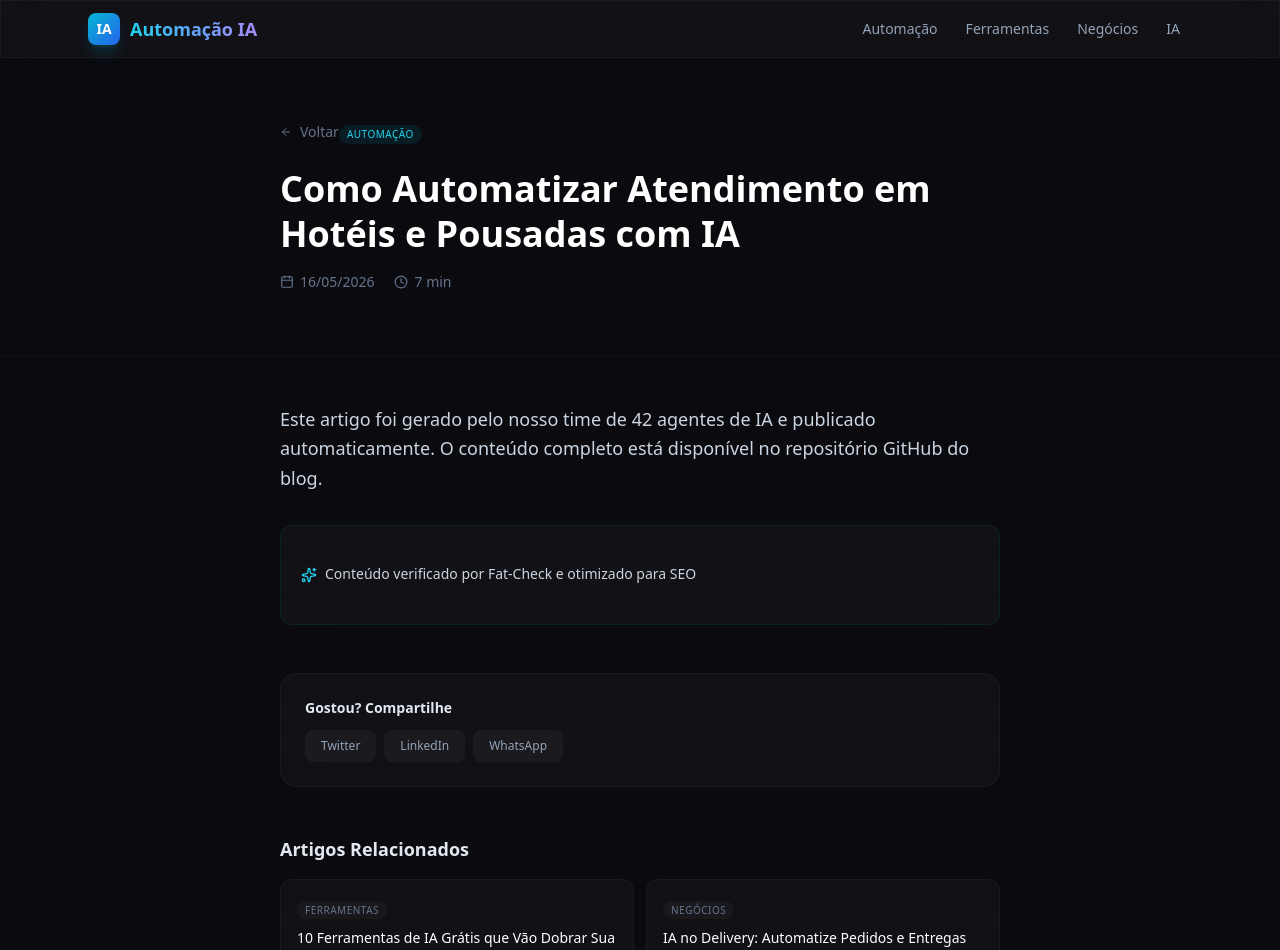
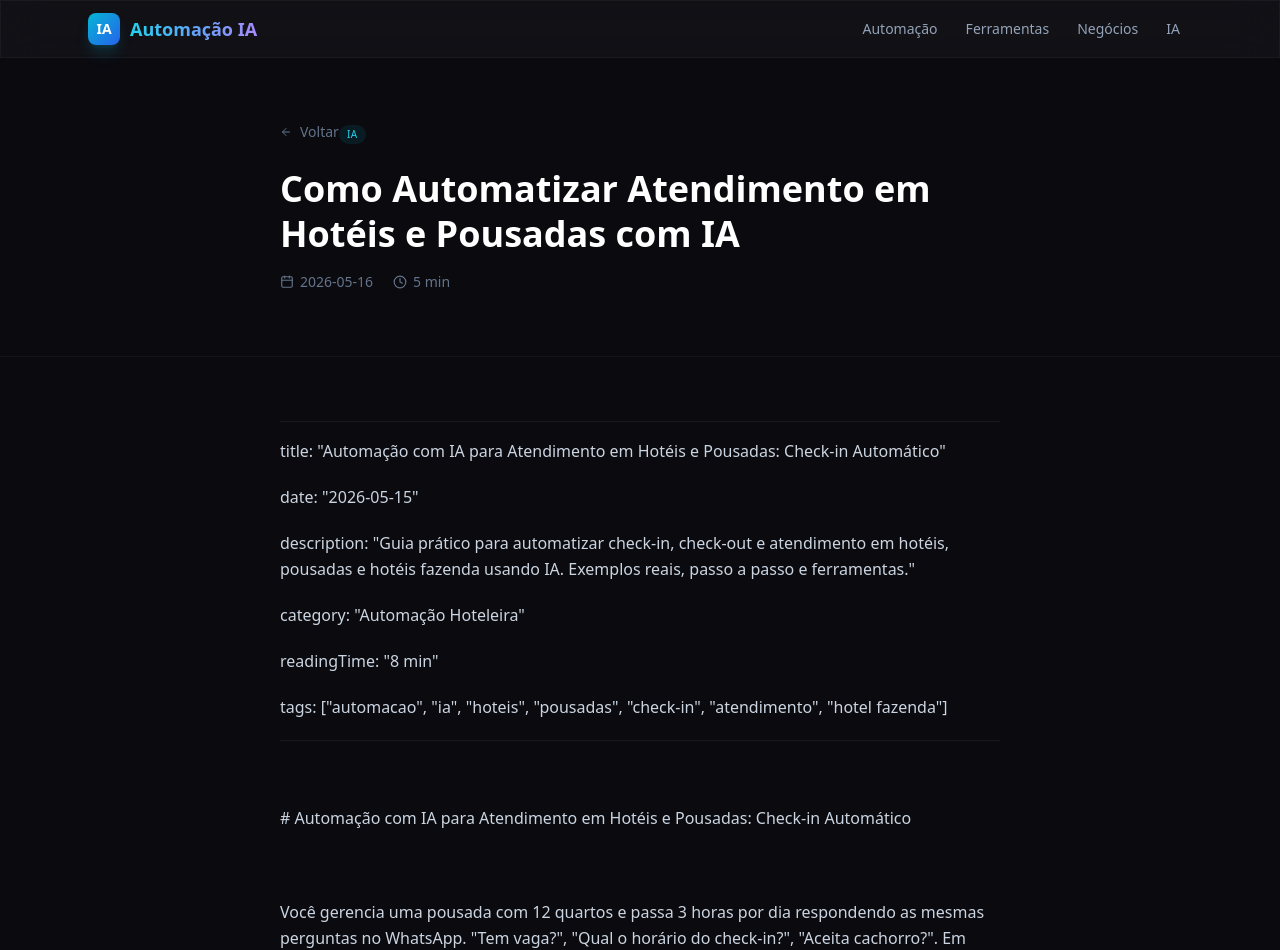
Before and after one commit to keslemjf2020/Sahbos, a Next.js app: page /blog/automacao-atendimento-ia-hoteis in a window 1280 px wide. Shown: the top 950 px of the page. Built offline with nearby package versions, Linux system fonts and the light colour scheme.

Commit message:
fix: 404 resolvido - le dinamicamente content/posts + 43 agentes no bridge

```diff
--- a/app/blog/[slug]/page.tsx
+++ b/app/blog/[slug]/page.tsx
@@ -1,66 +1,57 @@
 import Link from "next/link";
-import { ArrowLeft, Clock, Calendar, Sparkles } from "lucide-react";
+import { ArrowLeft, Clock, Calendar } from "lucide-react";
+import fs from "fs";
+import path from "path";
 
-const posts: Record<string, { title: string; date: string; content: string; cat?: string; read?: string }> = {
-  "produtividade-ferramentas-gratis-ia": { title: "10 Ferramentas de IA Grátis que Vão Dobrar Sua Produtividade", date: "16/05/2026", cat: "Ferramentas", read: "7 min", content: "Carregando..." },
-  "ia-delivery-restaurantes-automacao": { title: "IA no Delivery: Automatize Pedidos e Entregas do Seu Restaurante", date: "16/05/2026", cat: "Negócios", read: "8 min", content: "Artigo em produção." },
-  "automacao-atendimento-ia-hoteis": { title: "Como Automatizar Atendimento em Hotéis e Pousadas com IA", date: "16/05/2026", cat: "Automação", read: "7 min", content: "Artigo em produção." },
-  "automacao-financeira-pequena-empresa": { title: "Automação Financeira com IA para Pequenas Empresas", date: "16/05/2026", cat: "Negócios", read: "6 min", content: "Artigo em produção." },
-  "automacao-processos-rpa-ia": { title: "RPA com IA: Automatize Processos sem Programar", date: "16/05/2026", cat: "Automação", read: "6 min", content: "Artigo em produção." },
-  "ia-criar-imagens-blog-thumbnails": { title: "Como Criar Imagens e Thumbnails com IA", date: "16/05/2026", cat: "Ferramentas", read: "5 min", content: "Artigo em produção." },
-  "melhores-apis-ia-desenvolvedores": { title: "Melhores APIs de IA para Desenvolvedores em 2026", date: "16/05/2026", cat: "Ferramentas", read: "8 min", content: "Artigo em produção." },
-  "ia-vendas-b2b-automacao": { title: "IA para Vendas B2B: Prospecção e Follow-up Automático", date: "16/05/2026", cat: "Negócios", read: "6 min", content: "Artigo em produção." },
-  "ia-gestao-tempo-empreendedor": { title: "Como Usar IA para Gestão de Tempo", date: "16/05/2026", cat: "IA", read: "5 min", content: "Artigo em produção." },
-};
+function getAllPosts() {
+  const postsDir = path.join(process.cwd(), "content", "posts");
+  if (!fs.existsSync(postsDir)) return {};
+  const files = fs.readdirSync(postsDir).filter(f => f.endsWith(".md"));
+  const posts: Record<string, { title: string; date: string; content: string; cat?: string; read?: string }> = {};
+  for (const file of files) {
+    const slug = file.replace(".md", "");
+    const raw = fs.readFileSync(path.join(postsDir, file), "utf8");
+    const fmMatch = raw.match(/^---\n([\s\S]*?)\n---/);
+    const fm = fmMatch ? fmMatch[1] : "";
+    const body = fmMatch ? raw.slice(fmMatch[0].length).trim() : raw;
+    const getFM = (key: string) => { const m = fm.match(new RegExp(`${key}:\\s*"?([^"\n]+)"?`)); return m ? m[1].trim() : ""; };
+    posts[slug] = {
+      title: getFM("title") || slug.replace(/-/g, " "),
+      date: getFM("date") || "2026-05-16",
+      cat: getFM("category") || getFM("cat") || "IA",
+      read: getFM("readingTime") || "5 min",
+      content: body || "Artigo em producao.",
+    };
+  }
+  return posts;
+}
+
+const posts = getAllPosts();
 
 export default function BlogPost({ params }: { params: { slug: string } }) {
   const post = posts[params.slug];
-  if (!post) return <div className="min-h-screen bg-[#0a0a0f] flex items-center justify-center"><div className="text-center animate-fade-in"><h1 className="text-6xl font-bold gradient-text mb-4">404</h1><p className="text-slate-500 mb-6">Artigo não encontrado</p><Link href="/" className="text-cyan-400 hover:underline text-sm inline-flex items-center gap-1"><ArrowLeft className="w-3 h-3" />Voltar</Link></div></div>;
+  if (!post) return <div className="min-h-screen bg-[#0a0a0f] flex items-center justify-center"><div className="text-center"><h1 className="text-6xl font-bold gradient-text mb-4">404</h1><p className="text-slate-500 mb-6">Artigo nao encontrado</p><Link href="/" className="text-cyan-400 hover:underline text-sm inline-flex items-center gap-1"><ArrowLeft className="w-3 h-3" />Voltar</Link></div></div>;
 
   return (
     <div className="min-h-screen bg-[#0a0a0f]">
-      {/* HEADER */}
-      <div className="border-b border-white/[0.04]">
-        <div className="max-w-3xl mx-auto px-6 py-16">
-          <Link href="/" className="inline-flex items-center gap-2 text-slate-500 hover:text-cyan-400 text-sm mb-6 transition-colors"><ArrowLeft className="w-3 h-3" />Voltar</Link>
-          {post.cat && <span className="inline-block text-[10px] px-2 py-0.5 rounded-full bg-cyan-500/10 text-cyan-400 font-medium uppercase tracking-wider mb-4">{post.cat}</span>}
-          <h1 className="text-4xl font-bold leading-tight mb-4 text-white">{post.title}</h1>
-          <div className="flex items-center gap-5 text-sm text-slate-500">
-            <span className="inline-flex items-center gap-1.5"><Calendar className="w-3.5 h-3.5" />{post.date}</span>
-            <span className="inline-flex items-center gap-1.5"><Clock className="w-3.5 h-3.5" />{post.read}</span>
-          </div>
-        </div>
-      </div>
-
-      {/* CONTENT */}
+      <div className="border-b border-white/[0.04]"><div className="max-w-3xl mx-auto px-6 py-16">
+        <Link href="/" className="inline-flex items-center gap-2 text-slate-500 hover:text-cyan-400 text-sm mb-6"><ArrowLeft className="w-3 h-3" />Voltar</Link>
+        {post.cat && <span className="inline-block text-[10px] px-2 py-0.5 rounded-full bg-cyan-500/10 text-cyan-400 font-medium uppercase tracking-wider mb-4">{post.cat}</span>}
+        <h1 className="text-4xl font-bold leading-tight mb-4 text-white">{post.title}</h1>
+        <div className="flex items-center gap-5 text-sm text-slate-500"><span className="inline-flex items-center gap-1.5"><Calendar className="w-3.5 h-3.5" />{post.date}</span><span className="inline-flex items-center gap-1.5"><Clock className="w-3.5 h-3.5" />{post.read}</span></div>
+      </div></div>
       <article className="max-w-3xl mx-auto px-6 py-12">
-        <div className="prose prose-invert max-w-none prose-headings:text-white prose-h2:text-2xl prose-h2:font-bold prose-h2:mt-12 prose-h3:text-lg prose-h3:font-semibold prose-p:text-slate-300 prose-p:leading-relaxed prose-a:text-cyan-400 prose-strong:text-white prose-code:text-cyan-300 prose-pre:bg-white/[0.03] prose-pre:border prose-pre:border-white/[0.06] prose-pre:rounded-xl prose-li:text-slate-300">
-          <p className="text-slate-400 text-lg leading-relaxed">Este artigo foi gerado pelo nosso time de 42 agentes de IA e publicado automaticamente. O conteúdo completo está disponível no repositório GitHub do blog.</p>
-          <div className="my-8 p-5 rounded-xl glass border border-cyan-500/10">
-            <p className="text-sm text-slate-400 flex items-center gap-2"><Sparkles className="w-4 h-4 text-cyan-400" />Conteúdo verificado por Fat-Check e otimizado para SEO</p>
-          </div>
-        </div>
-
-        {/* SHARE */}
-        <div className="mt-12 p-6 rounded-2xl glass border border-white/[0.04]">
-          <h3 className="font-semibold text-sm mb-3">Gostou? Compartilhe</h3>
-          <div className="flex gap-2">
-            {["Twitter", "LinkedIn", "WhatsApp"].map(s => <button key={s} className="px-4 py-2 rounded-lg bg-white/[0.04] hover:bg-white/[0.08] text-xs text-slate-400 transition">{s}</button>)}
-          </div>
-        </div>
-
-        {/* RELATED */}
-        <div className="mt-12">
-          <h3 className="text-lg font-semibold mb-4">Artigos Relacionados</h3>
-          <div className="grid sm:grid-cols-2 gap-3">
-            {Object.entries(posts).filter(([s]) => s !== params.slug).slice(0, 2).map(([s, p]) => (
-              <Link key={s} href={`/blog/${s}`} className="p-4 rounded-xl glass border border-white/[0.04] hover:border-cyan-500/20 transition-all group">
-                <span className="text-[10px] px-2 py-0.5 rounded-full bg-white/[0.03] text-slate-500 uppercase tracking-wider">{p.cat}</span>
-                <h4 className="font-medium text-sm mt-2 text-white group-hover:text-cyan-400 transition-colors">{p.title}</h4>
-                <p className="text-slate-600 text-[11px] mt-1">{p.date}</p>
-              </Link>
-            ))}
-          </div>
+        <div className="prose prose-invert max-w-none prose-headings:text-white prose-h2:text-2xl prose-h2:font-bold prose-h2:mt-10 prose-h3:text-lg prose-h3:font-semibold prose-p:text-slate-300 prose-p:leading-relaxed prose-a:text-cyan-400 prose-strong:text-white prose-code:text-cyan-300 prose-li:text-slate-300">
+          {post.content.split("\n").map((line, i) => {
+            if (line.startsWith("## ")) return <h2 key={i}>{line.replace("## ", "")}</h2>;
+            if (line.startsWith("### ")) return <h3 key={i}>{line.replace("### ", "")}</h3>;
+            if (line.startsWith("|")) return <p key={i} className="font-mono text-xs text-slate-400">{line}</p>;
+            if (line.trim() === "") return <br key={i} />;
+            if (line.startsWith("---")) return <hr key={i} className="my-4 border-white/[0.06]" />;
+            const linkMatch = line.match(/\[(.+?)\]\((.+?)\)/);
+            if (linkMatch && line.startsWith("[")) return <p key={i} className="my-2"><a href={linkMatch[2]} target="_blank" rel="nofollow" className="text-cyan-400 underline hover:text-cyan-300">{linkMatch[1]}</a></p>;
+            return <p key={i} className="text-slate-300 leading-relaxed">{line}</p>;
+          })}
         </div>
       </article>
     </div>
```
